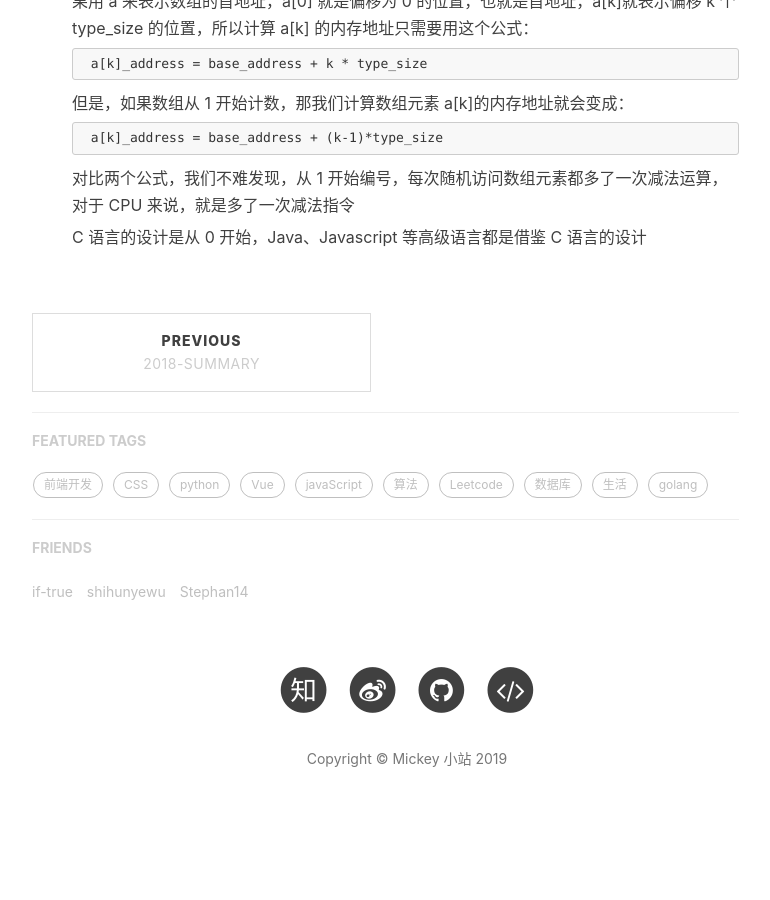
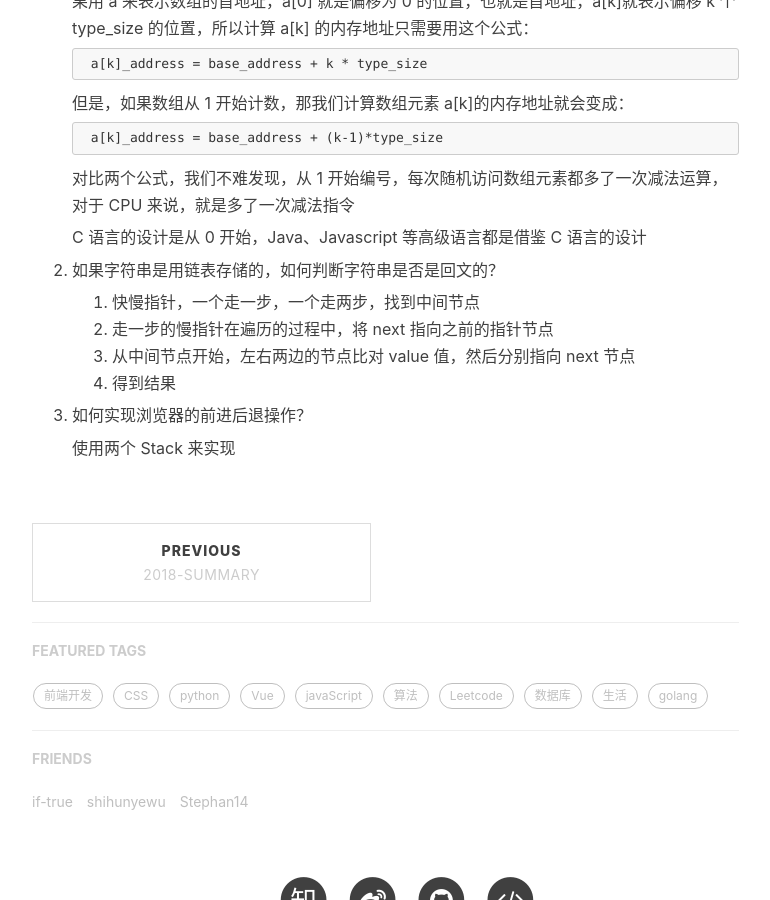
Before and after one commit to mickey0524/mickey0524.github.io, a Jekyll site: the page built from _posts/2019-02-16-jike-algo.md, in a window 1280 px wide and 900 px high, scrolled down 728 px. Shown: the whole window, without its empty margins (233-1003 px from the left). Built offline with Jekyll 4.4.1, drawn with Linux system fonts in a browser that asks for light colours; nearby versions of some CDN libraries; comment, search, counter and statistics services are not loaded; before the commit the page ends 1564 px from its top, so only the background shows below that.

Commit message:
feat(jike algo):

```diff
--- a/_posts/2019-02-16-jike-algo.md
+++ b/_posts/2019-02-16-jike-algo.md
@@ -28,3 +28,14 @@ tags:
 	对比两个公式，我们不难发现，从 1 开始编号，每次随机访问数组元素都多了一次减法运算，对于 CPU 来说，就是多了一次减法指令
 
 	C 语言的设计是从 0 开始，Java、Javascript 等高级语言都是借鉴 C 语言的设计
+
+2. 如果字符串是用链表存储的，如何判断字符串是否是回文的？
+
+    1. 快慢指针，一个走一步，一个走两步，找到中间节点
+    2. 走一步的慢指针在遍历的过程中，将 next 指向之前的指针节点
+    3. 从中间节点开始，左右两边的节点比对 value 值，然后分别指向 next 节点
+    4. 得到结果
+
+3. 如何实现浏览器的前进后退操作？
+
+    使用两个 Stack 来实现
```
